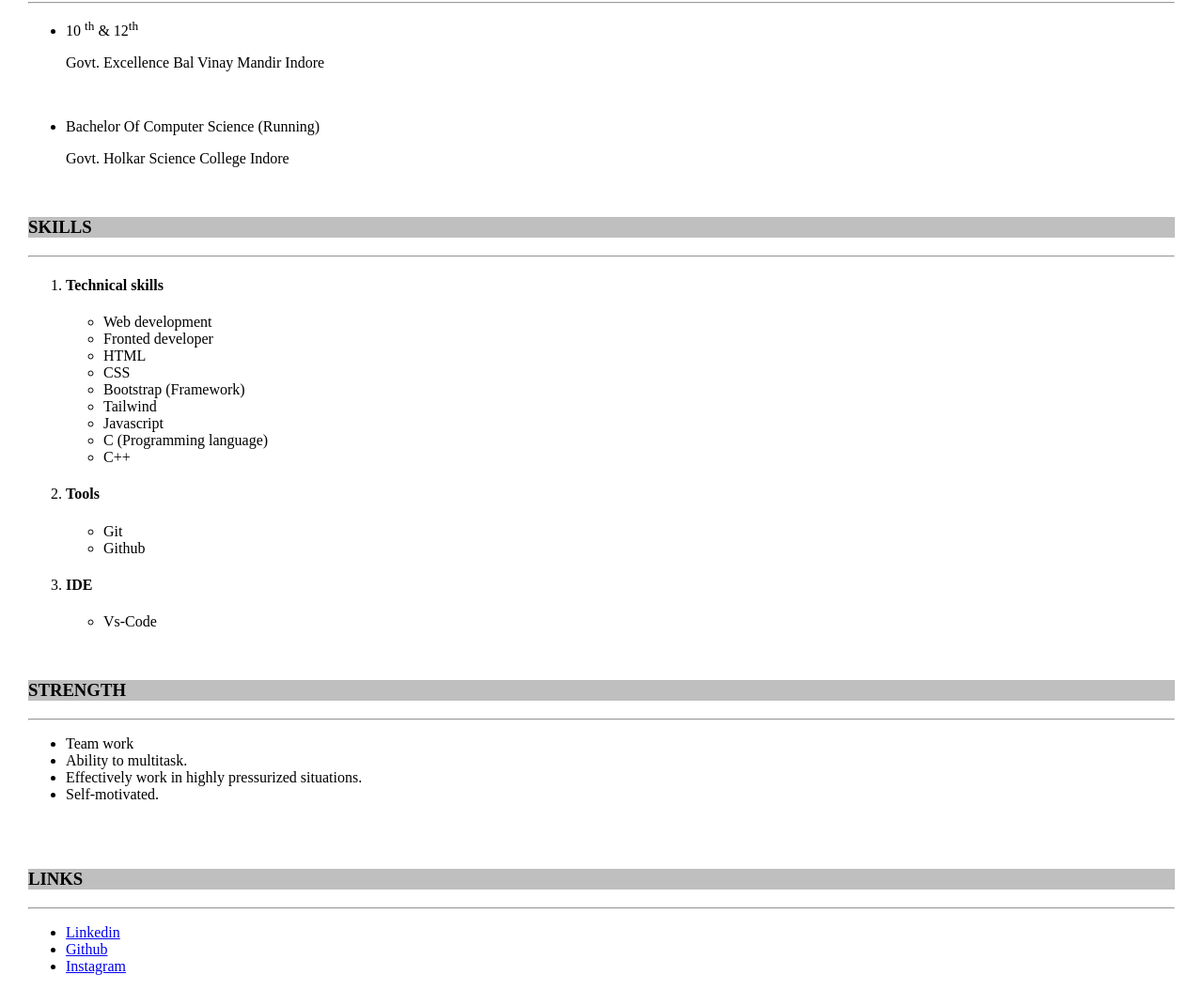
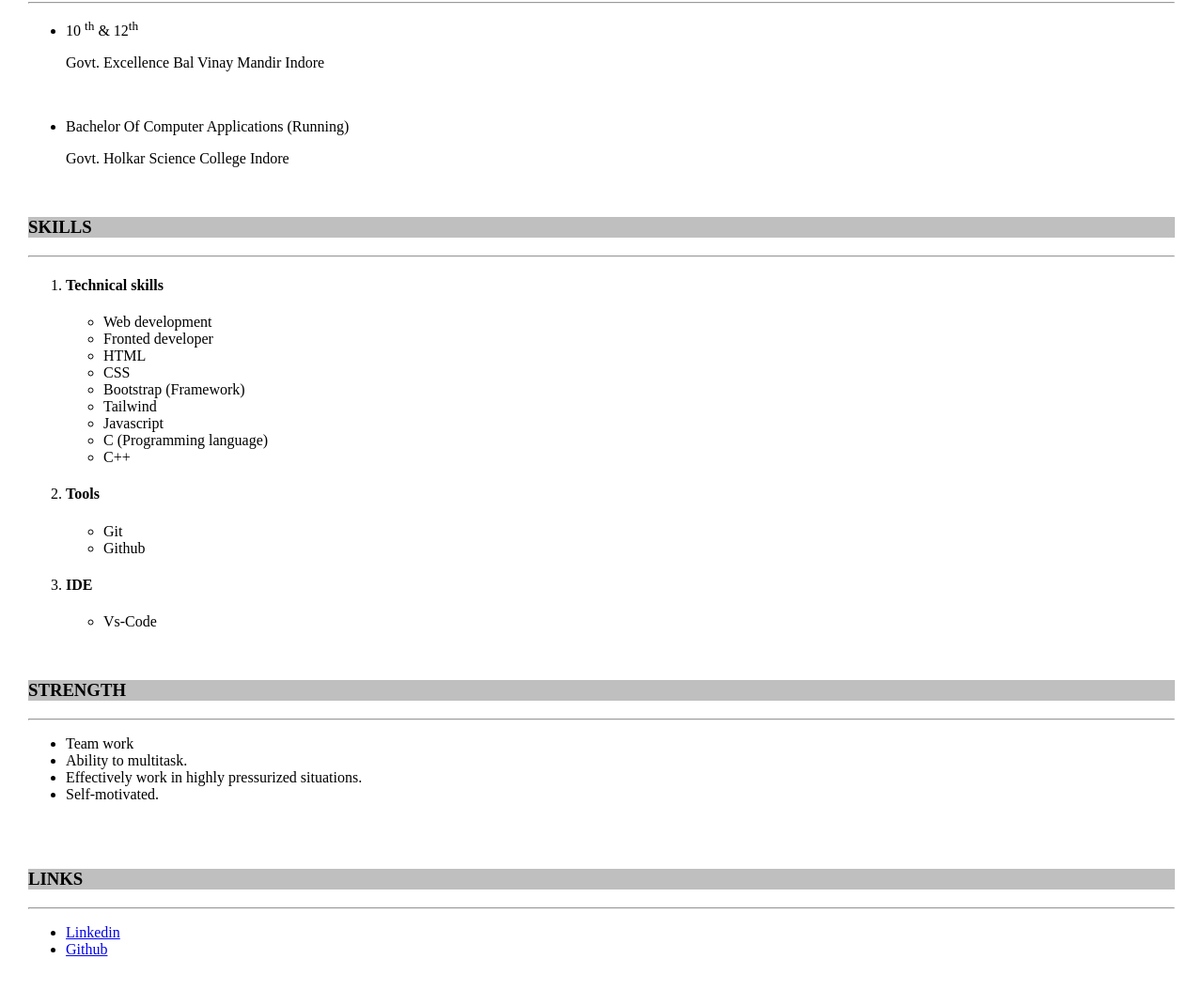
Before and after one commit to harshitabarfa/Resume, a plain HTML site: page index.html in a window 1280 px wide. Shown: the part 439-1493 px from the top of the page at 94% size. Drawn offline with Linux system fonts and the light colour scheme.

Commit message:
Update index.html

```diff
--- a/index.html
+++ b/index.html
@@ -55,7 +55,7 @@
                 <p>Govt. Excellence Bal Vinay Mandir Indore</p>
             </li><br>
             <li>
-                <p>Bachelor Of Computer Science (Running)</p>
+                <p>Bachelor Of Computer Applications (Running)</p>
                 <p>Govt. Holkar Science College Indore</p>
             </li>
         </ul>
@@ -116,9 +116,6 @@
             <li>
                 <a href="https://github.com/harshiiibarfa">Github</a>
             </li>
-            <li>
-                <a href="http://instagram.com/harshitaa.__06">Instagram</a>
-            </li>
         </ul>
     </div>
 </body>
```
